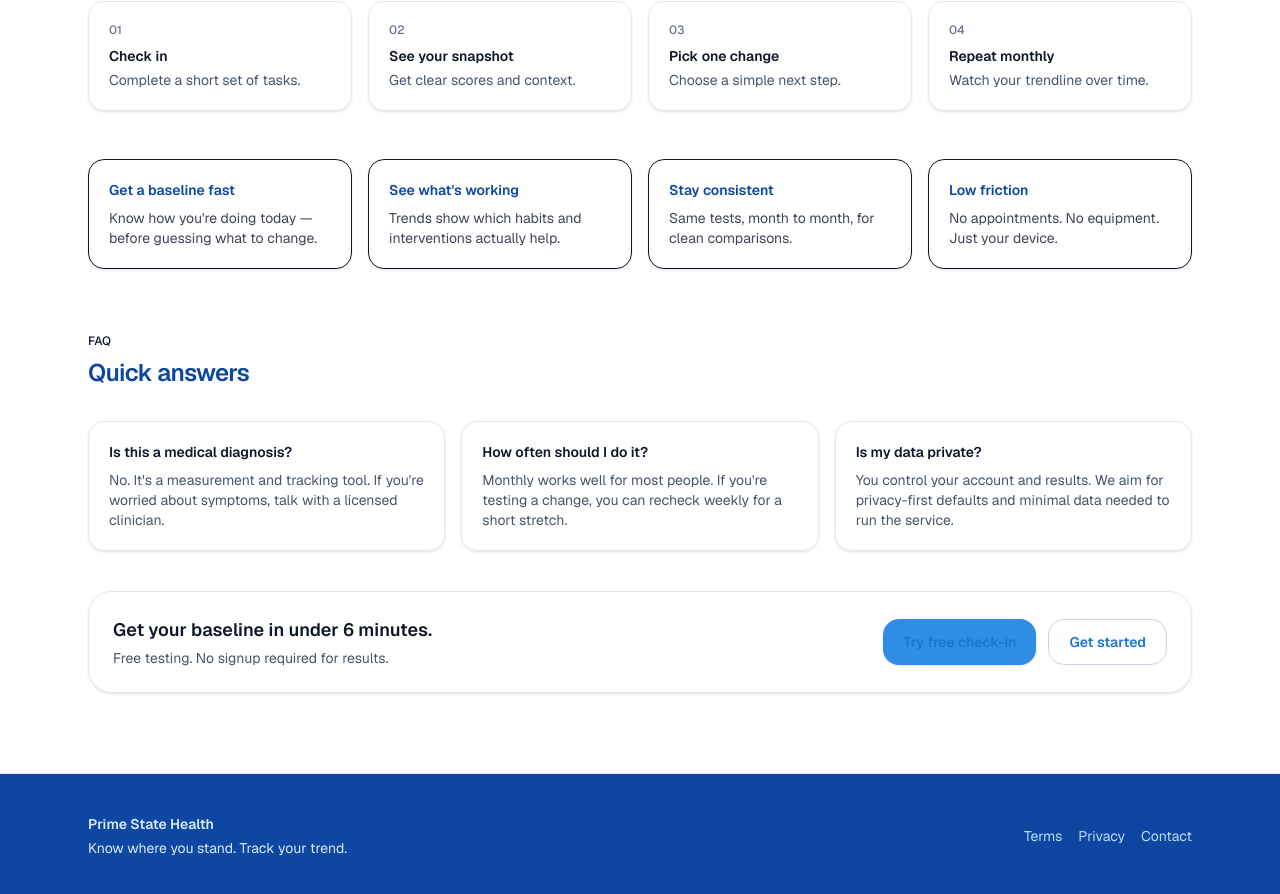
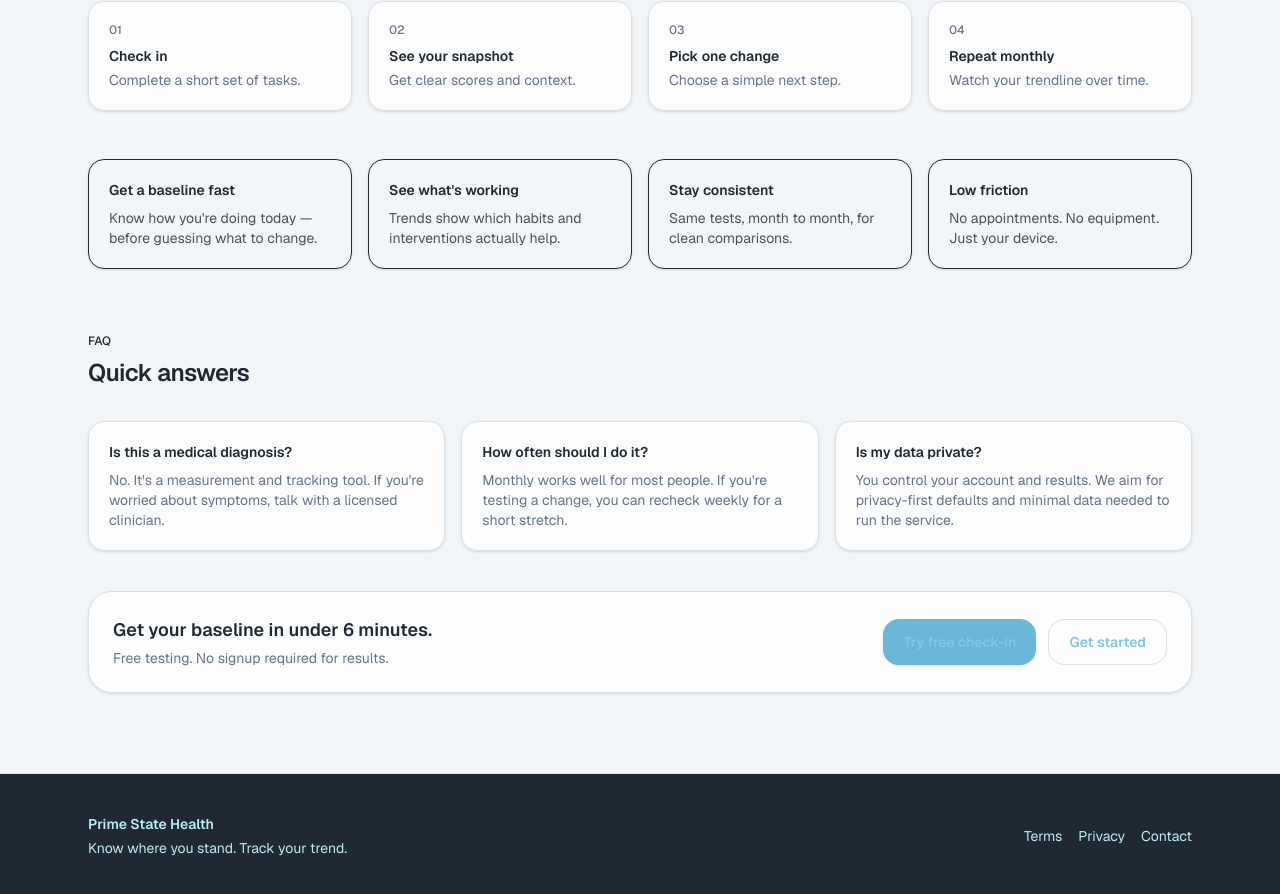
Before and after one commit to NBevinsSeqSci/PrimeStateHealth, a Next.js app in the folder web/: page / in a window 1280 px wide. Shown: the part 877-1771 px from the top of the page. Built offline with nearby package versions, Linux system fonts and the light colour scheme; no server answers.

Commit message:
Update to free tests #5

```diff
--- a/web/src/app/globals.css
+++ b/web/src/app/globals.css
@@ -5,20 +5,23 @@
    ============================================================ */
 
 :root {
-  --background: #f8fafc;
-  --foreground: #0f172a;
-  --surface: #ffffff;
-  --surface-muted: #f1f5f9;
-  --accent: #4fa9ff;
-  --accent-strong: #2f8de6;
-  --warm: #f59e0b;
-  --ps-primary: #0D47A1;
-  --ps-secondary: #1976D2;
-  --ps-bg-soft: #E3F2FD;
+  --background: #F3F6F9;
+  --foreground: #1F2933;
+  --surface: #FFFFFFCC;
+  --surface-muted: #E9EFF5;
+  --accent: #BFEAF7;
+  --accent-strong: #7FC7E6;
+  --warm: #F2C98A;
+  --ps-primary: #7FC7E6;
+  --ps-secondary: #6BB7DA;
+  --ps-bg-soft: #E9EFF5;
   --ps-white: #FFFFFF;
-  --ps-gray: #B0BEC5;
-  --ps-text-main: #0f172a;
-  --ps-text-muted: #64748b;
+  --ps-gray: #D8E2EA;
+  --ps-text-main: #1F2933;
+  --ps-text-muted: #64748B;
+  --ps-accent: #BFEAF7;
+  --ps-positive: #7FD1AE;
+  --ps-warning: #F2C98A;
 }
 
 @theme inline {
@@ -28,32 +31,43 @@
   --color-surface-muted: var(--surface-muted);
   --color-primary: var(--ps-primary);
   --color-secondary: var(--ps-secondary);
+  --color-accent: var(--ps-accent);
   --color-muted: var(--ps-text-muted);
   --color-gray: var(--ps-gray);
-  --color-brand-50: #f5fbff;
-  --color-brand-100: #e8f4ff;
-  --color-brand-200: #cfe9ff;
-  --color-brand-300: #a9d8ff;
-  --color-brand-400: #7fc4ff;
-  --color-brand-500: #4fa9ff;
-  --color-brand-600: #2f8de6;
-  --color-brand-700: #2470b8;
-  --color-ink-900: #0f172a;
-  --color-ink-700: #334155;
-  --color-ink-600: #475569;
-  --color-ink-500: #64748b;
-  --color-ink-200: #e2e8f0;
-  --color-ink-300: #cbd5e1;
-  --color-ink-100: #f1f5f9;
-  --color-ink-50: #f8fafc;
+  --color-positive: var(--ps-positive);
+  --color-warning: var(--ps-warning);
+  --color-brand-50: #F3F6F9;
+  --color-brand-100: #E9EFF5;
+  --color-brand-200: #D8E2EA;
+  --color-brand-300: #BFEAF7;
+  --color-brand-400: #BFEAF7;
+  --color-brand-500: #7FC7E6;
+  --color-brand-600: #6BB7DA;
+  --color-brand-700: #1F2933;
+  --color-ink-900: #1F2933;
+  --color-ink-700: #1F2933;
+  --color-ink-600: #64748B;
+  --color-ink-500: #64748B;
+  --color-ink-200: #D8E2EA;
+  --color-ink-300: #D8E2EA;
+  --color-ink-100: #E9EFF5;
+  --color-ink-50: #F3F6F9;
   --font-sans: var(--font-geist-sans);
   --font-mono: var(--font-geist-mono);
 }
 
 body {
-  background: var(--ps-white);
-  color: var(--ps-text-main);
+  /* ---------- Prime State Health Palette Softening ---------- */
+  @apply bg-background text-foreground;
   font-family: var(--font-geist-sans);
+}
+
+.psh-bg {
+  @apply bg-surface-muted;
+}
+
+.psh-card {
+  @apply bg-surface backdrop-blur-sm border border-gray shadow-sm;
 }
 
 section.bg-soft,
@@ -62,11 +76,11 @@ section.bg-soft,
 }
 
 a {
-  color: var(--accent-strong);
+  color: var(--ps-primary);
 }
 
 a:hover {
-  color: var(--accent);
+  color: var(--ps-secondary);
 }
 
 nav {
@@ -75,7 +89,7 @@ nav {
 }
 
 nav a {
-  color: var(--ps-primary);
+  color: var(--ps-text-main);
 }
 
 nav a:hover {
@@ -107,19 +121,19 @@ button.secondary:hover {
 }
 
 .card {
-  background: var(--ps-white);
+  background: var(--surface);
   border: 1px solid var(--ps-gray);
   border-radius: 12px;
-  box-shadow: 0 4px 12px rgba(13, 71, 161, 0.08);
+  box-shadow: 0 4px 12px rgba(31, 41, 51, 0.08);
 }
 
 footer {
-  background-color: var(--ps-primary);
+  background-color: var(--ps-text-main);
   color: var(--ps-white);
 }
 
 footer a {
-  color: #bbdefb;
+  color: var(--ps-accent);
 }
 
 footer a:hover {
@@ -131,11 +145,11 @@ footer a:hover {
    ============================================================ */
 
 html {
-  background: var(--ps-white);
+  background: var(--background);
 }
 
 body {
-  background: var(--ps-white);
+  background: var(--background);
   color: var(--ps-text-main);
 }
 
@@ -145,7 +159,7 @@ h3,
 h4,
 h5,
 h6 {
-  color: var(--ps-primary);
+  color: var(--ps-text-main);
 }
 
 p,
@@ -160,12 +174,12 @@ small,
 }
 
 a {
-  color: var(--ps-secondary);
+  color: var(--ps-primary);
   text-decoration: none;
 }
 
 a:hover {
-  color: var(--ps-primary);
+  color: var(--ps-secondary);
 }
 
 /* ============================================================
@@ -173,7 +187,7 @@ a:hover {
    ============================================================ */
 
 section {
-  background-color: var(--ps-white);
+  background-color: var(--background);
 }
 
 section.alt,
@@ -210,11 +224,11 @@ textarea:focus,
 select:focus {
   outline: none;
   border-color: var(--ps-secondary);
-  box-shadow: 0 0 0 3px rgba(25, 118, 210, 0.2);
+  box-shadow: 0 0 0 3px rgba(107, 183, 218, 0.3);
 }
 
 label {
-  color: var(--ps-primary);
+  color: var(--ps-text-main);
   font-weight: 500;
 }
 
@@ -259,20 +273,20 @@ button.outline:hover,
 .panel,
 .box,
 .surface {
-  background: var(--ps-white);
+  background: var(--surface);
   border: 1px solid var(--ps-gray);
   border-radius: 16px;
-  box-shadow: 0 6px 20px rgba(13, 71, 161, 0.06);
+  box-shadow: 0 6px 20px rgba(31, 41, 51, 0.06);
 }
 
 .shadow-card {
-  box-shadow: 0 6px 20px rgba(13, 71, 161, 0.08);
+  box-shadow: 0 6px 20px rgba(31, 41, 51, 0.08);
 }
 
 .card-header,
 .panel-header {
   border-bottom: 1px solid var(--ps-gray);
-  color: var(--ps-primary);
+  color: var(--ps-text-main);
 }
 
 /* ============================================================
@@ -283,7 +297,7 @@ button.outline:hover,
   background: linear-gradient(
     180deg,
     var(--ps-bg-soft) 0%,
-    var(--ps-white) 100%
+    var(--background) 100%
   );
 }
 
@@ -308,7 +322,7 @@ button.outline:hover,
    ============================================================ */
 
 footer {
-  background-color: var(--ps-primary);
+  background-color: var(--ps-text-main);
   color: var(--ps-white);
 }
 
@@ -317,5 +331,5 @@ footer h4 {
 }
 
 footer p {
-  color: #dbeafe;
+  color: var(--ps-accent);
 }
--- a/web/src/app/results/page.tsx
+++ b/web/src/app/results/page.tsx
@@ -4,7 +4,7 @@ import TestResultCard from "@/components/results/TestResultCard";
 export default function ResultsPage() {
   return (
     <DashboardShell>
-      <h1 className="text-4xl font-bold text-primary">
+      <h1 className="text-4xl font-bold text-foreground">
         Your Cognitive Performance
       </h1>
 
--- a/web/src/components/results/TestResultCard.tsx
+++ b/web/src/components/results/TestResultCard.tsx
@@ -14,8 +14,8 @@ export default function TestResultCard({
   return (
     <Card>
       <div className="flex items-start justify-between">
-        <h3 className="text-xl font-semibold text-primary">{title}</h3>
-        <span className="bg-soft text-secondary text-sm px-3 py-1 rounded-full">
+        <h3 className="text-xl font-semibold text-foreground">{title}</h3>
+        <span className="bg-soft text-foreground text-sm px-3 py-1 rounded-full">
           {percentile}th %
         </span>
       </div>
@@ -23,7 +23,7 @@ export default function TestResultCard({
       <p className="text-muted mt-3 mb-6">{summary}</p>
 
       <div className="flex items-end justify-between">
-        <div className="text-4xl font-bold text-primary">{score}</div>
+        <div className="text-4xl font-bold text-foreground">{score}</div>
 
         <div className="flex gap-3">
           <button className="bg-primary hover:bg-secondary text-white px-5 py-2 rounded-xl shadow-card transition">
--- a/web/src/components/site/SiteHeader.tsx
+++ b/web/src/components/site/SiteHeader.tsx
@@ -23,7 +23,7 @@ export default function SiteHeader() {
             <Link
               key={item.href}
               href={item.href}
-              className="transition hover:text-brand-600"
+              className="no-underline transition hover:text-slate-700"
             >
               {item.label}
             </Link>
```
Also changed, not shown: 1 other file (tests, documents, lock files or other folders).
